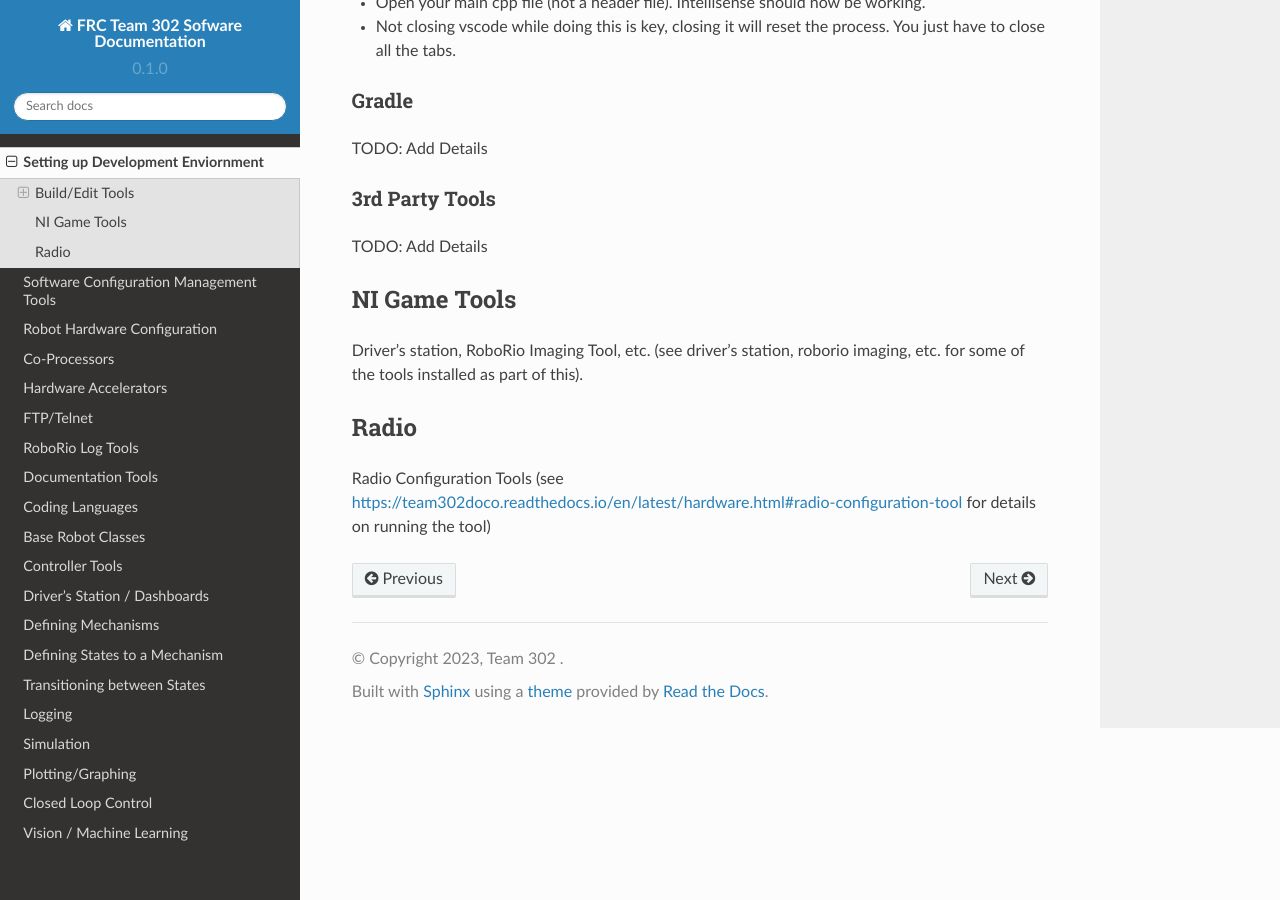
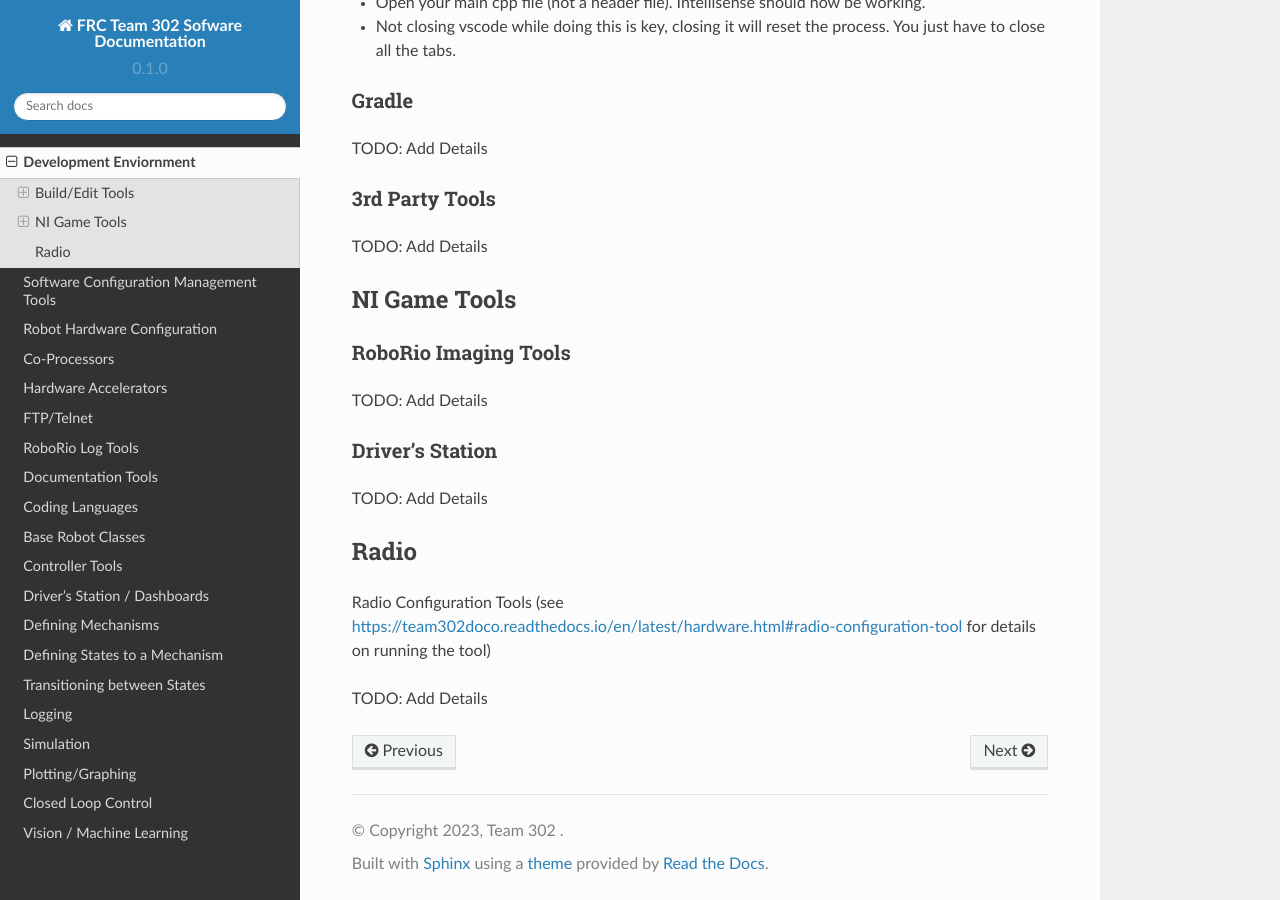
Before and after one commit to Team302/Team302Doco, a Sphinx documentation site: the page built from docs/source/devenv.rst, in a window 1280 px wide and 900 px high, scrolled down 1043 px. Built offline with Sphinx 7.4.7 and the Read the Docs theme 2.0.0, drawn with Linux system fonts in a browser that asks for light colours; some of the changed text lies outside the part shown.

Commit message:
Update devenv.rst
Add more topics

```diff
--- a/docs/source/devenv.rst
+++ b/docs/source/devenv.rst
@@ -1,5 +1,6 @@
 
-Setting up Development Enviornment
+===================================
+Development Enviornment
 ===================================
 
 To set up the environment, first follow the instructions from https://docs.wpilib.org/en/stable/docs/zero-to-robot/step-2/index.html for the C++ or common tasks.
@@ -8,7 +9,8 @@ These steps will install:
 
 
 Build/Edit Tools
------------------
+===================================
+
 
 WPI Tools / VS Code (see https://team302doco.readthedocs.io/en/latest/buildEditTools.html for details on these tools) as well as
 3rd Party tools (CTRE and REV are the ones we use)  See https://team302doco.readthedocs.io/en/latest/hardware.html#ctre-pheonix-tuner and https://team302doco.readthedocs.io/en/latest/hardware.html#rev-hardware-client for details on running the tools.
@@ -16,12 +18,12 @@ WPI Tools / VS Code (see https://team302doco.readthedocs.io/en/latest/buildEditT
 
 
 VSCode
-^^^^^^^^
+--------
 
 TODO:  Add Details
 
 Intellisense
-""""""""""""""""""""""
+^^^^^^^^^^^^^^^^
 
 This is from this Chief Delphi topic (https://www.chiefdelphi.com/t/intelli-non-sense-help/375155/3)
 
@@ -44,26 +46,39 @@ It’s actually not a Gradle issue, it’s just that occasionally the vscode eng
 * Not closing vscode while doing this is key, closing it will reset the process. You just have to close all the tabs.
 
 Gradle
-^^^^^^^^
+--------
 
 TODO:  Add Details
 
 
 3rd Party Tools
-^^^^^^^^^^^^^^^^
+----------------
 
 
 TODO:  Add Details
 
 
 NI Game Tools
---------------
+===================================
 
-Driver's station, RoboRio Imaging Tool, etc. (see driver's station, roborio imaging, etc. for some of the tools installed as part of this).
+
+RoboRio Imaging Tools
+-----------------------
+
+TODO:  Add Details
+
+
+Driver's Station
+------------------
+
+TODO:  Add Details
 
 
 
 Radio
-----------
+===================================
+
 
 Radio Configuration Tools (see https://team302doco.readthedocs.io/en/latest/hardware.html#radio-configuration-tool for details on running the tool)
+
+TODO:  Add Details
```
